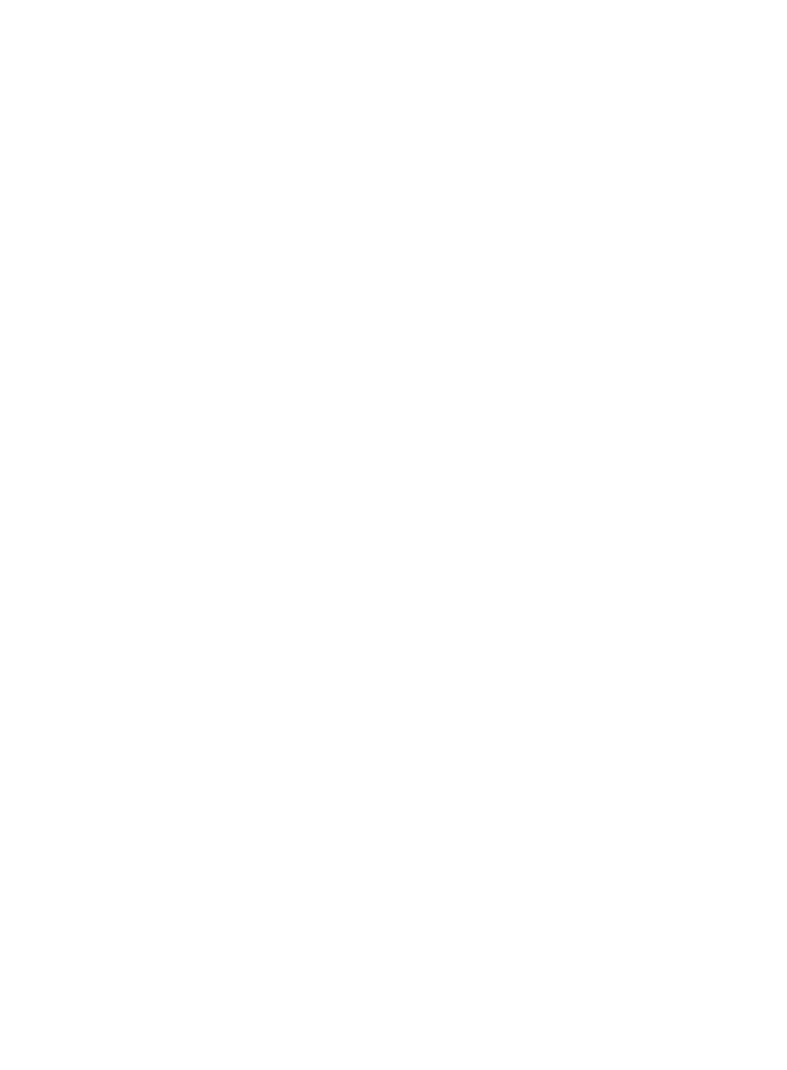
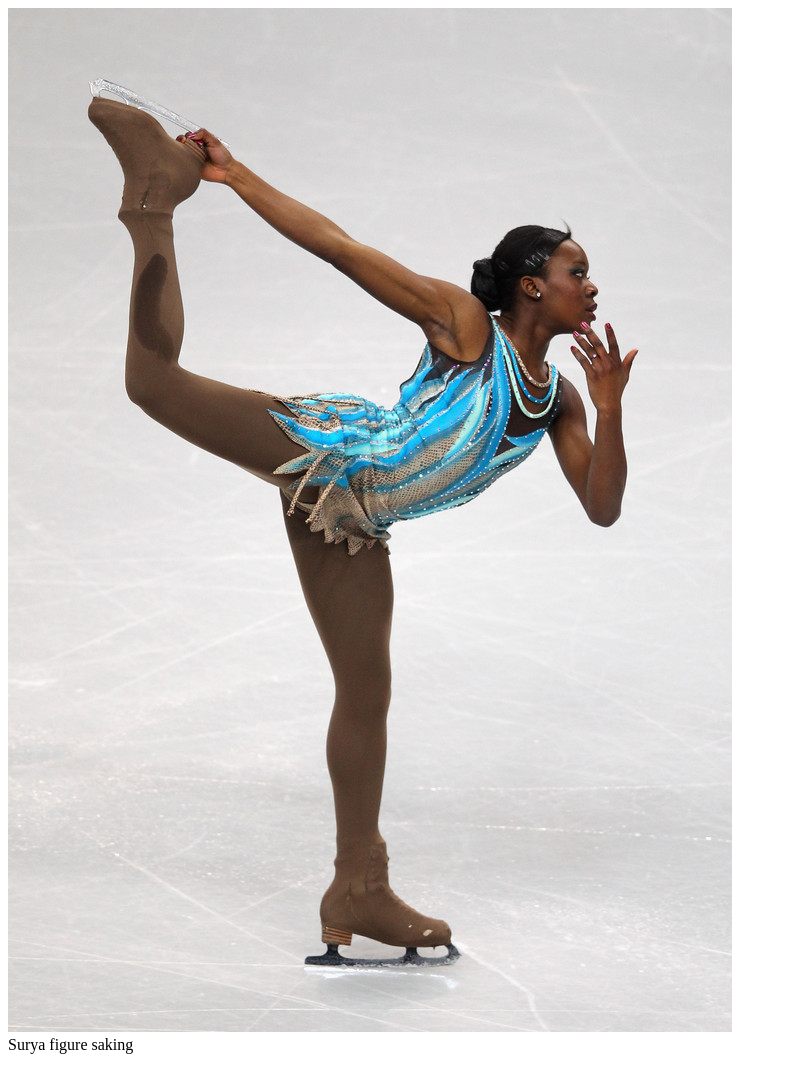
Before and after one commit to SNulu/Build-A-Tribute-Page-, a plain HTML site: page index.html in a window 1280 px wide. Shown: the whole page, without its empty margins (0-787 px from the left). Before the commit the page ends 800 px from the top, so only its background shows below. Drawn offline with Linux system fonts and the light colour scheme.

Commit message:
img of surya, caption surya figure saking.

```diff
--- a/index.html
+++ b/index.html
@@ -7,11 +7,13 @@
   <body>
     <main id="main">
 
-      <div id="img-div image img img-caption">
+      <div id="img-div">
 
+        <img src="img/surya.jpg" alt="Suray ice staking">
+        <div id="img-caption">Surya figure saking</div>
       </div>
-      <p id="tribute-infro"> </p>
-
+      <p id="tribute-infro" > </p>
+      <p id="tribute-link"></p>
     </main>
 
   </body>
```
